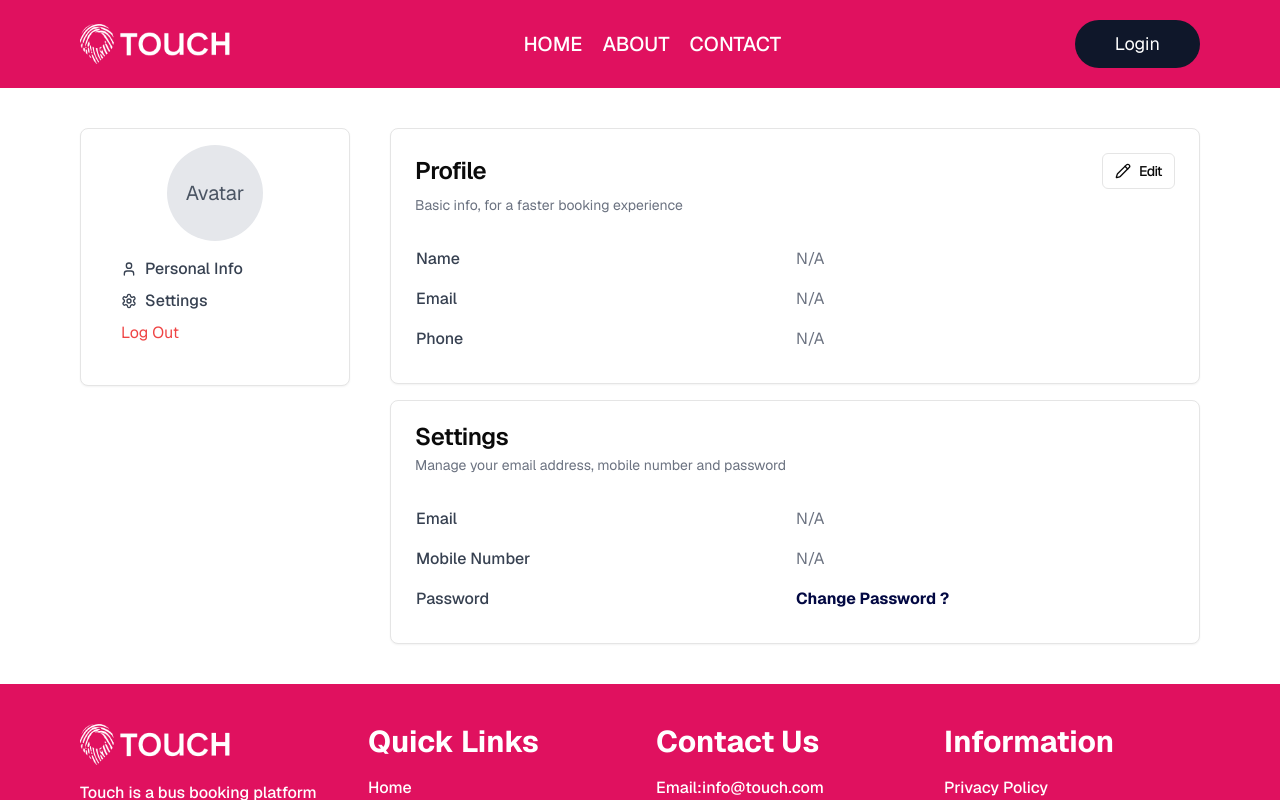
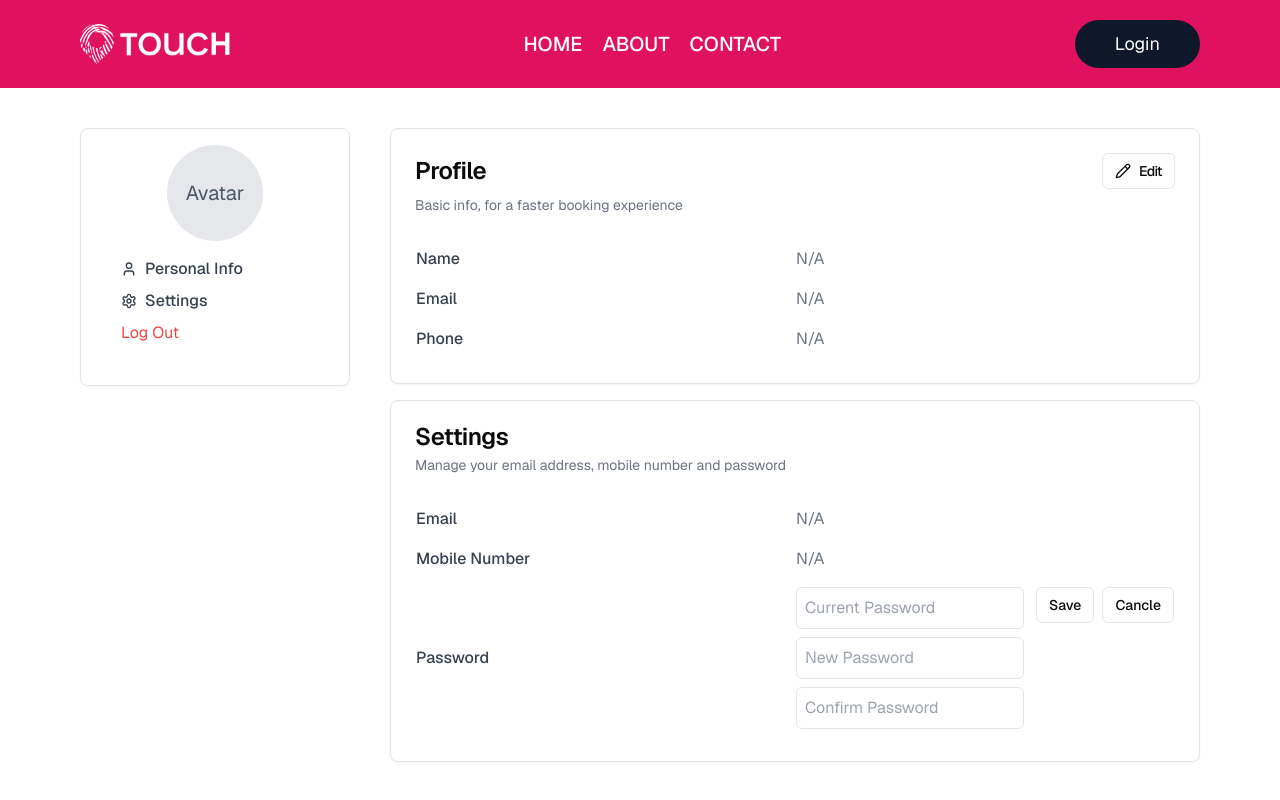
Before and after one commit to Mr-Rafiqul-Islam/ticketing-site, a Next.js app: page /profile in a window 1280 px wide. Both pictures are taken after a click on the element "Change Password ?". Shown: the top 800 px of the page. Built offline with nearby package versions, Linux system fonts and the light colour scheme.

Commit message:
update password api implemented

```diff
--- a/app/(website)/(pages)/booking/page.tsx
+++ b/app/(website)/(pages)/booking/page.tsx
@@ -4,7 +4,7 @@ import React from 'react'
 function page() {
 
   return (
-    <div className='h-[600px] '>
+    <div className='h-[600px]'>
         <BookingForm/>
     </div>
   )
--- /dev/null
+++ b/app/(website)/(pages)/profile/UpdatePassForm.tsx
@@ -0,0 +1,160 @@
+import SettingsDataSkeleton from "@/components/skeletons/SettingsDataSkeleton";
+import { Button } from "@/components/ui/button";
+import { userResponse } from "@/types";
+import { useUpdatePassword } from "@/utlis/hooks/useResetPassword";
+import React, { useState } from "react";
+import { useForm } from "react-hook-form";
+import { Bounce, toast, ToastContainer } from "react-toastify";
+
+interface UpdateFormValues {
+  current_password: string;
+  new_password: string;
+  new_password_confirmation: string;
+}
+function UpdatePassForm({
+  user,
+  isLoading,
+}: {
+  user: userResponse;
+  isLoading: boolean;
+}) {
+  const settingsData = [
+    { label: "Email", value: user ? user?.user.email : "N/A" },
+    { label: "Mobile Number", value: user ? user?.user.phone : "N/A" },
+  ];
+
+  const {
+    register,
+    handleSubmit,
+    formState: { errors },
+  } = useForm<UpdateFormValues>();
+  const [passEditing, setPassEditing] = useState(false);
+  const handleChange = (e: React.ChangeEvent<HTMLInputElement>) => {};
+  const { mutate, status, error } = useUpdatePassword();
+
+  const onSubmit = (data: UpdateFormValues) => {
+
+    mutate(data, {
+      onSuccess: () => {
+        setPassEditing(false)
+        toast("Password updated successfully!👌", {
+            position: "bottom-right",
+            autoClose: 1500,
+            hideProgressBar: false,
+            closeOnClick: false,
+            pauseOnHover: true,
+            draggable: true,
+            progress: undefined,
+            theme: "light",
+            transition: Bounce,
+          });
+      },
+      onError: (error: any) => {
+        console.log(error.response.data.message);
+        toast(error.response.data.message, {
+            position: "bottom-right",
+            autoClose: 1500,
+            hideProgressBar: false,
+            closeOnClick: false,
+            pauseOnHover: true,
+            draggable: true,
+            progress: undefined,
+            theme: "light",
+            transition: Bounce,
+          });
+      },
+    });
+  };
+  return (
+    <>
+      {isLoading ? (
+        <SettingsDataSkeleton />
+      ) : (
+        <table className="w-full table-fixed">
+            <ToastContainer
+        position="bottom-right"
+        autoClose={1500}
+        hideProgressBar={false}
+        newestOnTop={false}
+        closeOnClick={false}
+        rtl={false}
+        pauseOnFocusLoss
+        draggable
+        pauseOnHover
+        theme="light"
+        transition={Bounce}
+      />
+          <tbody>
+            {settingsData.map((item, index) => (
+              <tr key={index}>
+                <td className="font-medium text-gray-700 py-2 capitalize">
+                  {item.label}
+                </td>
+                <td className="text-gray-500 py-2">{item.value}</td>
+              </tr>
+            ))}
+            <tr>
+              <td className="font-medium text-gray-700 py-2 capitalize">
+                Password
+              </td>
+              <td className="py-2">
+                {!passEditing ? (
+                  <span
+                    className="text-[#020842] font-bold cursor-pointer"
+                    onClick={() => setPassEditing(true)}
+                  >
+                    Change Password ?
+                  </span>
+                ) : (
+                  <form className="flex justify-between gap-3" onSubmit={handleSubmit(onSubmit)}>
+                    <div className="space-y-2">
+                      <input
+                        type="text"
+                        id="current_password"
+                        placeholder="Current Password"
+                        {...register("current_password", { required: true })}
+                        className="border p-2 rounded-md w-full"
+                      />
+                      <input
+                        type="text"
+                        id="new_password"
+                        placeholder="New Password"
+                        {...register("new_password", { required: true })}
+                        className="border p-2 rounded-md w-full"
+                      />
+                      <input
+                        type="text"
+                        id="new_password_confirmation"
+                        placeholder="Confirm Password"
+                        {...register("new_password_confirmation", { required: true })}
+                        className="border p-2 rounded-md w-full"
+                      />
+                    </div>
+                    <div className="flex gap-2 justify-end">
+                      <Button
+                        variant="outline"
+                        size="sm"
+                        type="submit"
+                      >
+                        Save
+                      </Button>
+                      <Button
+                        variant="outline"
+                        size="sm"
+                        onClick={() => setPassEditing(false)}
+                      >
+                        Cancle
+                      </Button>
+                    </div>
+                  </form>
+                )}
+              </td>
+            </tr>
+          </tbody>
+        </table>
+      )}
+    </>
+  );
+}
+
+export default UpdatePassForm;
--- a/app/(website)/(pages)/profile/page.tsx
+++ b/app/(website)/(pages)/profile/page.tsx
@@ -7,6 +7,7 @@ import { useLogout, useFetchUser } from "@/utlis/hooks/useAuth";
 import ProfileDataSkeleton from "@/components/skeletons/ProfileDataSkeleton";
 import SettingsDataSkeleton from "@/components/skeletons/SettingsDataSkeleton";
 import { Skeleton } from "@/components/ui/skeleton";
+import UpdatePassForm from "./UpdatePassForm";
 
 const Profile = () => {
   // for fetching data
@@ -29,11 +30,6 @@ const Profile = () => {
     setFormData({ ...formData, [e.target.name]: e.target.value });
   };
 
-  const settingsData = [
-    { label: "Email", value: user ? user?.user.email : "N/A" },
-    { label: "Mobile Number", value: user ? user?.user.phone : "N/A" },
-  ];
-
   // for smooth scroll
   const profileRef = useRef<HTMLDivElement>(null);
   const settingsRef = useRef<HTMLDivElement>(null);
@@ -51,7 +47,6 @@ const Profile = () => {
     window.location.href = "/login";
   };
 
-
   return (
     <div className="container py-10">
       <div className="flex flex-col md:flex-row gap-10">
@@ -67,7 +62,6 @@ const Profile = () => {
                     <span className="text-xl text-gray-600">Avatar</span>
                   </div>
                 )}
-
               </div>
               <ul className="space-y-2 text-start">
                 <li
@@ -102,8 +96,16 @@ const Profile = () => {
                   Profile
                   {isEditing ? (
                     <div className="flex gap-2">
-                    <Button variant="outline" size="sm" onClick={handleSave}>Save</Button>
-                    <Button variant="outline" size="sm" onClick={handleCancel}>Cancel</Button>
+                      <Button variant="outline" size="sm" onClick={handleSave}>
+                        Save
+                      </Button>
+                      <Button
+                        variant="outline"
+                        size="sm"
+                        onClick={handleCancel}
+                      >
+                        Cancel
+                      </Button>
                     </div>
                   ) : (
                     <Button variant="outline" size="sm" onClick={handleEdit}>
@@ -144,7 +146,9 @@ const Profile = () => {
                     <tbody>
                       {Object.entries(formData).map(([key, value], index) => (
                         <tr key={index}>
-                          <td className="font-medium text-gray-700 py-2 capitalize">{key.replace(/([A-Z])/g, " $1")}</td>
+                          <td className="font-medium text-gray-700 py-2 capitalize">
+                            {key.replace(/([A-Z])/g, " $1")}
+                          </td>
                           <td className="text-gray-500 py-2">{value}</td>
                         </tr>
                       ))}
@@ -162,30 +166,7 @@ const Profile = () => {
               </p>
             </CardHeader>
             <CardContent>
-              {isLoading ? (
-                <SettingsDataSkeleton />
-              ) : (
-                <table className="w-full table-fixed">
-                  <tbody>
-                    {settingsData.map((item, index) => (
-                      <tr key={index}>
-                        <td className="font-medium text-gray-700 py-2 capitalize">
-                          {item.label}
-                        </td>
-                        <td className="text-gray-500 py-2">{item.value}</td>
-                      </tr>
-                    ))}
-                    <tr>
-                      <td className="font-medium text-gray-700 py-2 capitalize">
-                        Password
-                      </td>
-                      <td className="py-2">
-                        <span className="text-[#020842] font-bold cursor-pointer">Change Password ?</span>
-                      </td>
-                    </tr>
-                  </tbody>
-                </table>
-              )}
+              <UpdatePassForm user={user} isLoading={isLoading} />
             </CardContent>
           </Card>
         </div>
--- a/types/index.ts
+++ b/types/index.ts
@@ -10,6 +10,10 @@ export type userData = {
   role: "string";
   created_at: "string (datetime)";
   updated_at: "string (datetime)";
+};
+export type userResponse = {
+  message: string;
+  user: userData;
 };
 
 export type Division = {
--- a/utlis/hooks/useResetPassword.ts
+++ b/utlis/hooks/useResetPassword.ts
@@ -25,3 +25,19 @@ export const useResetPassword = () => {
     },
   });
 };
+export const useUpdatePassword = () => {
+  return useMutation<
+    { current_password: string; new_password: string; new_password_confirmation: string },
+    Error,
+    { current_password: string; new_password: string; new_password_confirmation: string }
+  >({
+    mutationFn: async (data: {
+      current_password: string;
+      new_password: string;
+      new_password_confirmation: string;
+    }) => {
+      const response = await api.post("/update-password", data);
+      return response.data;
+    },
+  });
+};
```
Lines whose indentation alone changed are shown as unchanged.
